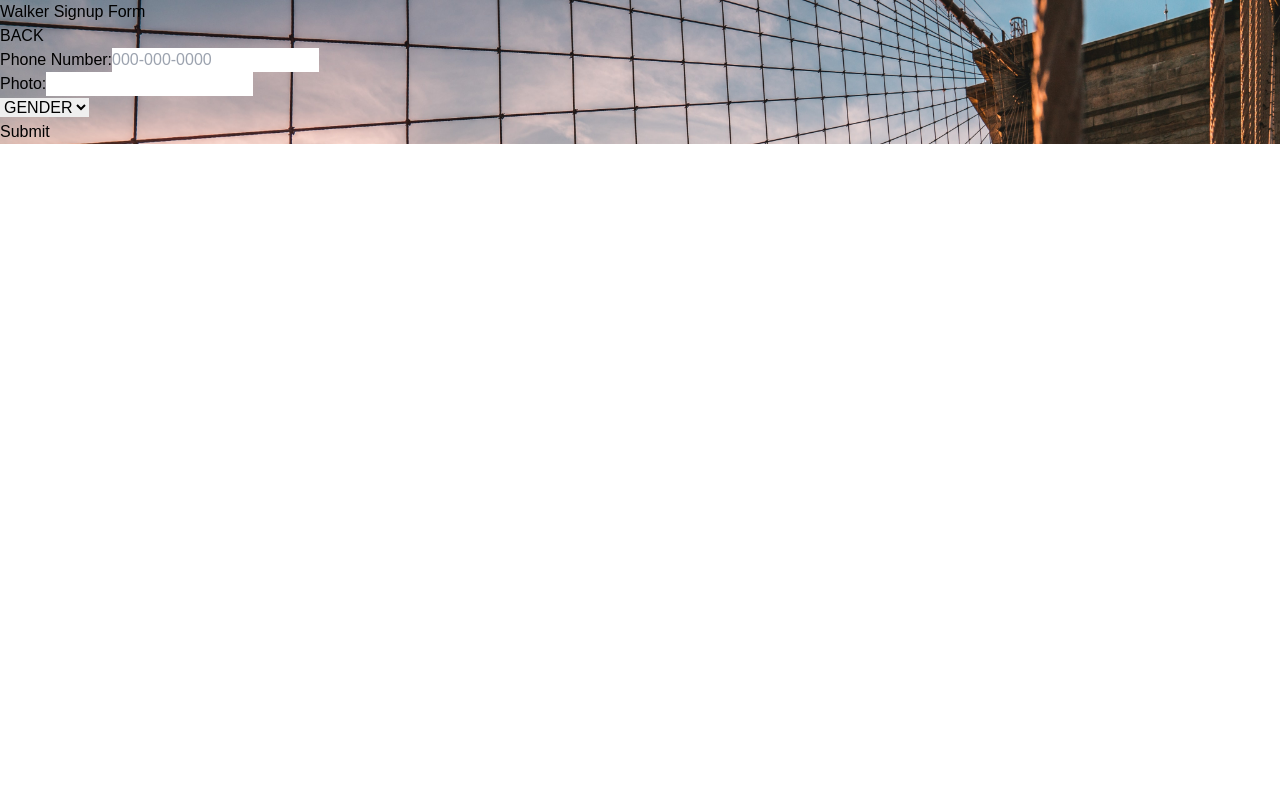
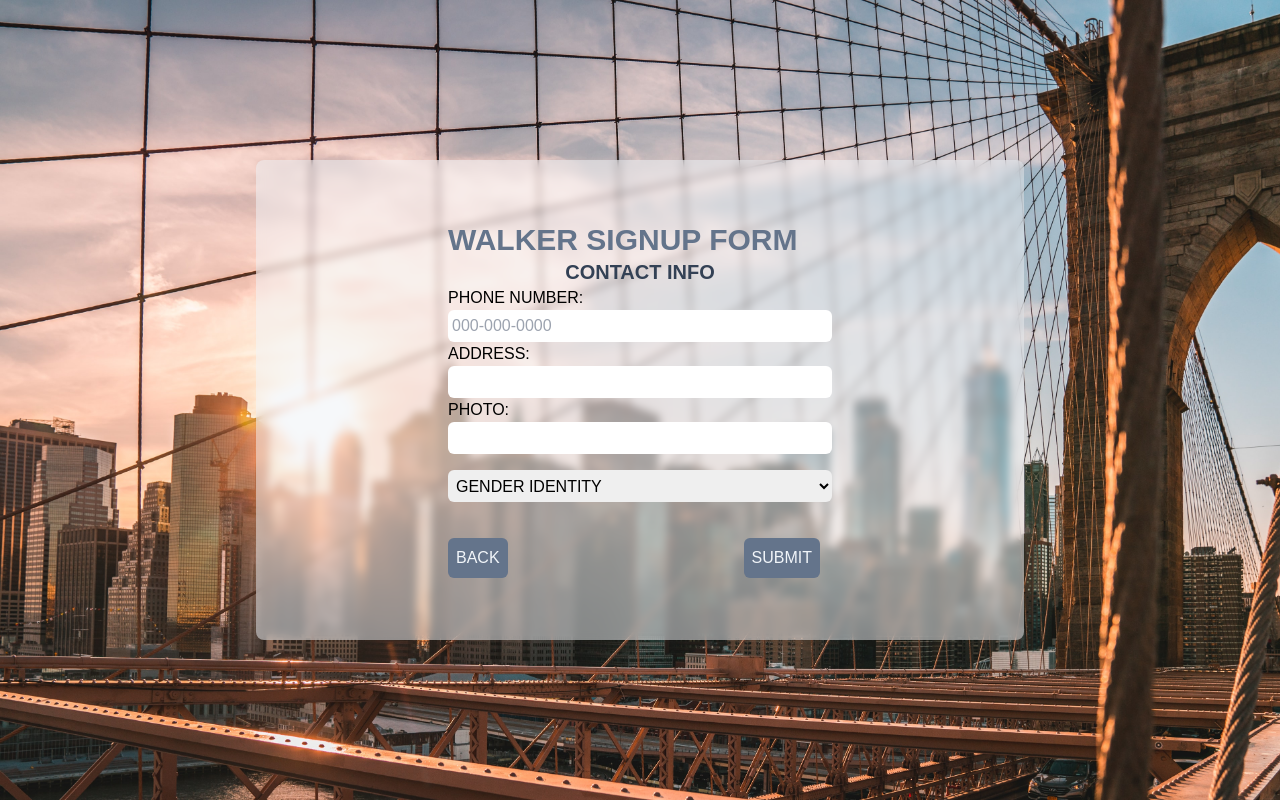
Before and after one commit to katherine84522/PONY-New-York-frontend, a React (Vite) app: page /walkersignup in a window 1280 px wide. Both pictures are taken after typing "Sample", "Sample", "name@example.com", "Sample123" into the empty fields and a click on the button "NEXT". Built offline with nearby package versions, Linux system fonts and the light colour scheme; no server answers.

Commit message:
walker signup css done

```diff
--- a/src/WalkerSignup.jsx
+++ b/src/WalkerSignup.jsx
@@ -46,38 +46,49 @@ const WalkerSignup = () => {
         navigate('/requestform')
     }
 
-
     return (
+        <div className="flex h-screen w-screen items-center justify-center">
+            <div className="flex backdrop-blur-sm justify-center items-center rounded-lg bg-slate-100 bg-opacity-50 w-3/5 h-3/5">
                 <div>
-            <h2>Walker Signup Form</h2>
-            <form onSubmit={(e) => { handleSubmit(e) }}>
+                    <h2 className='font-semibold text-3xl uppercase text-slate-500'>Walker Signup Form</h2>
+                    <form className="text-left" onSubmit={(e) => { handleSubmit(e) }}>
                         {
-                    formStep === "contact" && <div>
-                        <h2>Contact Info</h2>
-                        <input className="input-field" onChange={(e) => { setFirstName(e.target.value) }} type="text" placeholder="FIRST NAME" /><br />
-                        <input className="input-field" onChange={(e) => { setLastName(e.target.value) }} type="text" placeholder="LAST NAME" /><br />
-                        <input className="input-field" onChange={(e) => { setEmail(e.target.value) }} type="email" placeholder="EMAIL" /><br />
-                        <input className="input-field" onChange={(e) => { setPassword(e.target.value) }} type="password" placeholder="NEW PASSWORD" /><br />
-                        <button onClick={() => { setFormStep("personalData") }}>NEXT</button>
+                            formStep === "contact" && <div className="w-96">
+                                <h2 className='text-center font-semibold text-xl uppercase text-slate-700'>Login Info</h2>
+                                <label className="p-1">FIRST NAME:</label>
+                                <input className="h-8 w-96 rounded-md p-1" onChange={(e) => { setFirstName(e.target.value) }} type="text" placeholder="FIRST NAME" /><br />
+                                <label className="p-1">LAST NAME:</label>
+                                <input className="h-8 w-96 rounded-md p-1" onChange={(e) => { setLastName(e.target.value) }} type="text" placeholder="LAST NAME" /><br />
+                                <label className="p-1">EMAIL:</label>
+                                <input className="h-8 w-96 rounded-md p-1" onChange={(e) => { setEmail(e.target.value) }} type="email" placeholder="EMAIL" /><br />
+                                <label className="p-1">PASSWORD:</label>
+                                <input className="h-8 w-96 rounded-md p-1" onChange={(e) => { setPassword(e.target.value) }} type="password" placeholder="PASSWORD" /><br />
+                                <button className="mt-3 mr-3 p-2 bg-slate-500 text-slate-100 float-right uppercase rounded-md" onClick={() => { setFormStep("personalData") }}>NEXT</button>
                             </div>
                         }
                         {
-                    formStep === "personalData" && <div>
-                        <button onClick={() => { setFormStep("contact") }}>BACK</button><br />
-                        <label>Phone Number:</label>
-                        <input onChange={(e) => { setPhone(e.target.value) }} type="tel" placeholder="000-000-0000" /><br />
-                        <label>Photo:</label>
-                        <input onChange={(e) => { setPicture(e.target.value) }} type="text" /><br />
-                        <select onChange={(e) => { setGender(e.target.value) }} type="text">
-                            <option value="" disabled selected>GENDER</option>
+                            formStep === "personalData" && <div className="w-96">
+                                <h2 className='text-center font-semibold text-xl uppercase text-slate-700'>Contact Info</h2>
+                                <label className="uppercase">Phone Number:</label>
+                                <input className="h-8 w-96 rounded-md p-1" onChange={(e) => { setPhone(e.target.value) }} type="tel" placeholder="000-000-0000" /><br />
+                                <label className="uppercase">Address:</label>
+                                <input className="h-8 w-96 rounded-md p-1" onChange={(e) => { setAddress(e.target.value) }} type="text" /><br />
+                                <label className="uppercase">Photo:</label>
+                                <input className="h-8 w-96 rounded-md p-1" onChange={(e) => { setPicture(e.target.value) }} type="text" /><br />
+                                <select className="h-8 w-96 rounded-md mt-4 p-1" onChange={(e) => { setGender(e.target.value) }} type="text">
+                                    <option value="" disabled selected>GENDER IDENTITY</option>
                                     <option>MALE</option>
                                     <option>FEMALE</option>
                                     <option>OTHER</option>
                                 </select><br />
-                        <input type="submit" />
+                                <br />
+                                <button className="mt-3 mr-3 p-2 bg-slate-500 text-slate-100 uppercase rounded-md" onClick={() => { setFormStep("contact") }}>BACK</button>
+                                <input className="mt-3 mr-3 p-2 bg-slate-500 text-slate-100 float-right uppercase rounded-md" type="submit" />
                             </div>
                         }
                     </form>
+                </div>
+            </div>
         </div>
     )
 }
```
Lines whose indentation alone changed are shown as unchanged.
